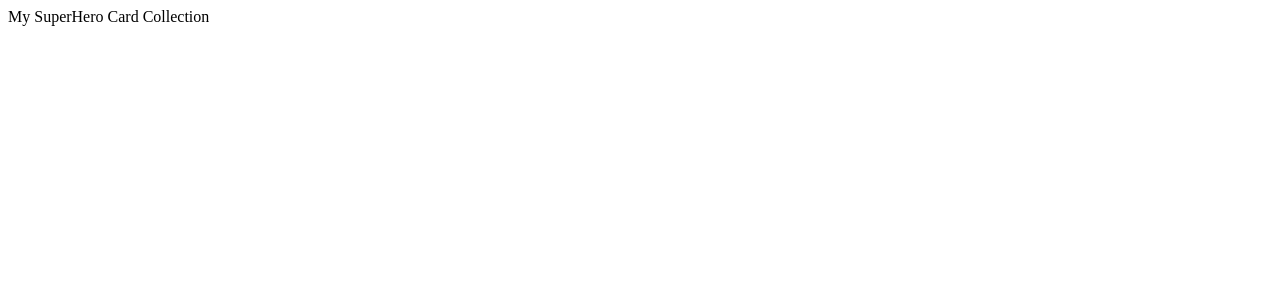
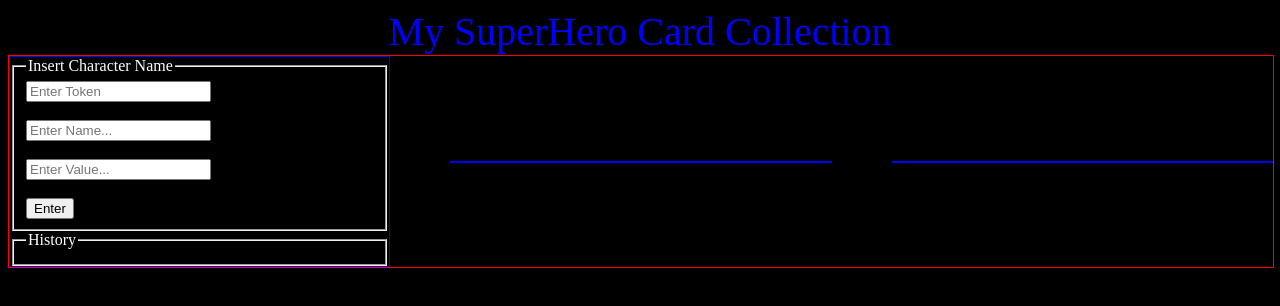
Before and after one commit to Josebosquez/My-SuperHero-Card-Collection, a plain HTML site: page index.html in a window 1280 px wide. Drawn offline with Linux system fonts and the light colour scheme.

Commit message:
html includes the frame work for api request, css thrown for display

```diff
--- a/index.html
+++ b/index.html
@@ -1,16 +1,50 @@
 <!DOCTYPE html>
 <html lang="en">
+
 <head>
     <meta charset="UTF-8">
     <meta http-equiv="X-UA-Compatible" content="IE=edge">
     <meta name="viewport" content="width=device-width, initial-scale=1.0">
     <title>Document</title>
-    <link rel="stylesheet" ref="style.css">
+    <link rel="stylesheet" href="styles.css">
 </head>
+
 <body>
     <div class="title">
         My SuperHero Card Collection
     </div>
+    <div class="mainContainer">
+        <div class="apiReq">
+            <fieldset>
+                <legend>Insert Character Name</legend>
+                <input id="APIKey" type="text" placeholder="Enter Token">
+                <br>
+                <br>
+                <input id="inpKey" type="text" placeholder="Enter Name...">
+                <br>
+                <br>
+                <input id="inpValue" type="text" placeholder="Enter Value...">
+                <br>
+                <br>
+                <button type="button" id="btnInsert">Enter</button>
+            </fieldset>
+            <fieldset>
+                <legend>History</legend>
+                <div id="Output"></div>
+            </fieldset>
+        </div>
+
+
+        <div class="collection">
+
+        </div>
+
+
+        <div class="cardInfo">
+
+        </div>
+    </div>
 </body>
 <script src="main.js"></script>
+
 </html>
--- /dev/null
+++ b/styles.css
@@ -0,0 +1,36 @@
+body{
+    background-color: black;
+}
+
+.title{
+    color: blue;
+    font-size: 40px;
+    display: flex;
+    justify-content: center;
+}
+.mainContainer{
+    display: flex;
+    border: 1px solid red;
+    width: 100%;
+    align-items: center;
+    justify-content: space-between;
+}
+
+.apiReq {
+    border:1px solid blue;
+    width: 30%;
+    color: white;
+}
+#legend{
+    border: 1px solid white;
+}
+
+.collection{
+    width: 30%;
+    border: 1px solid blue;
+}
+
+.cardInfo{
+    border: 1px solid blue;
+    width: 30%;
+}
```
